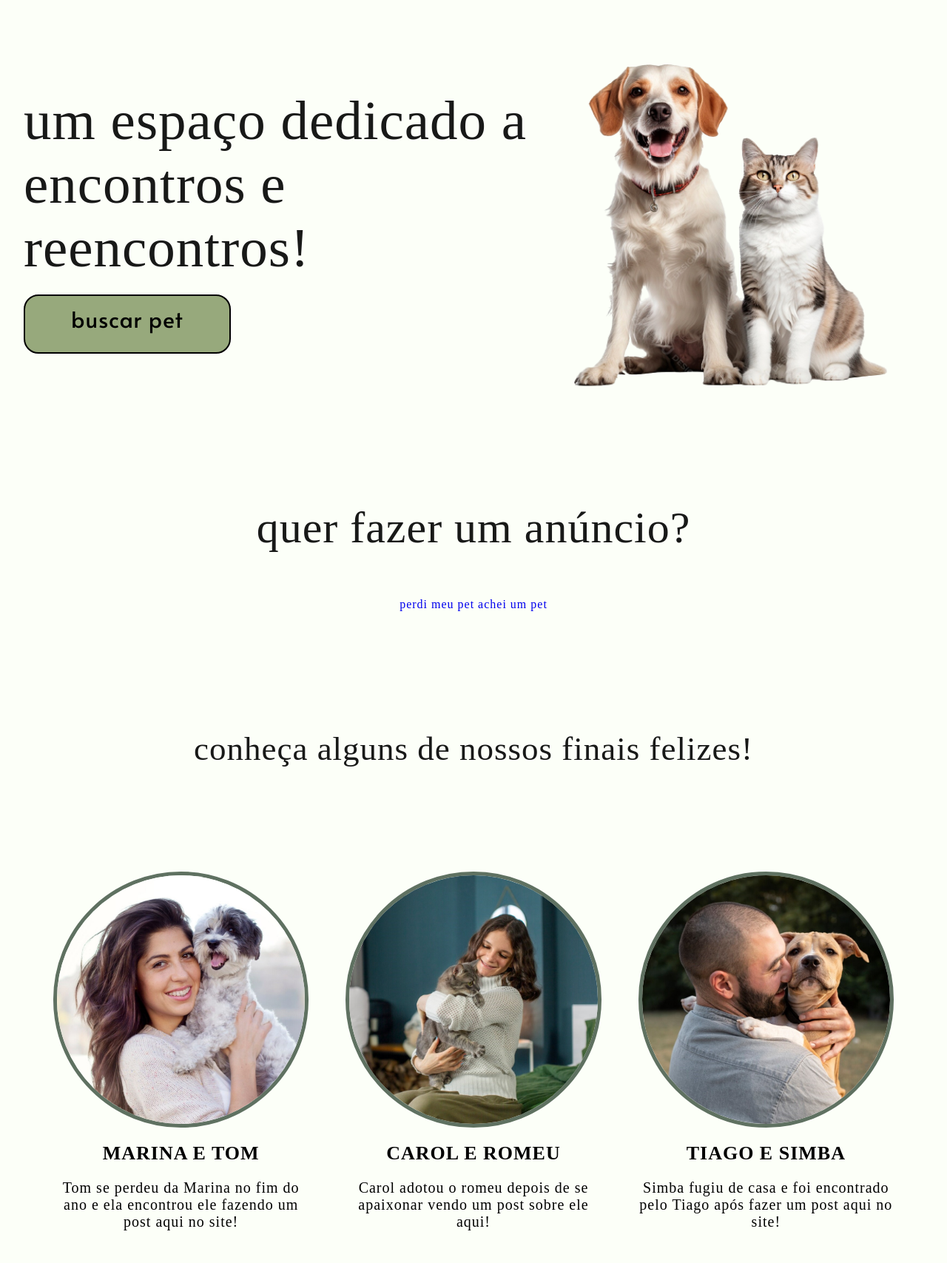
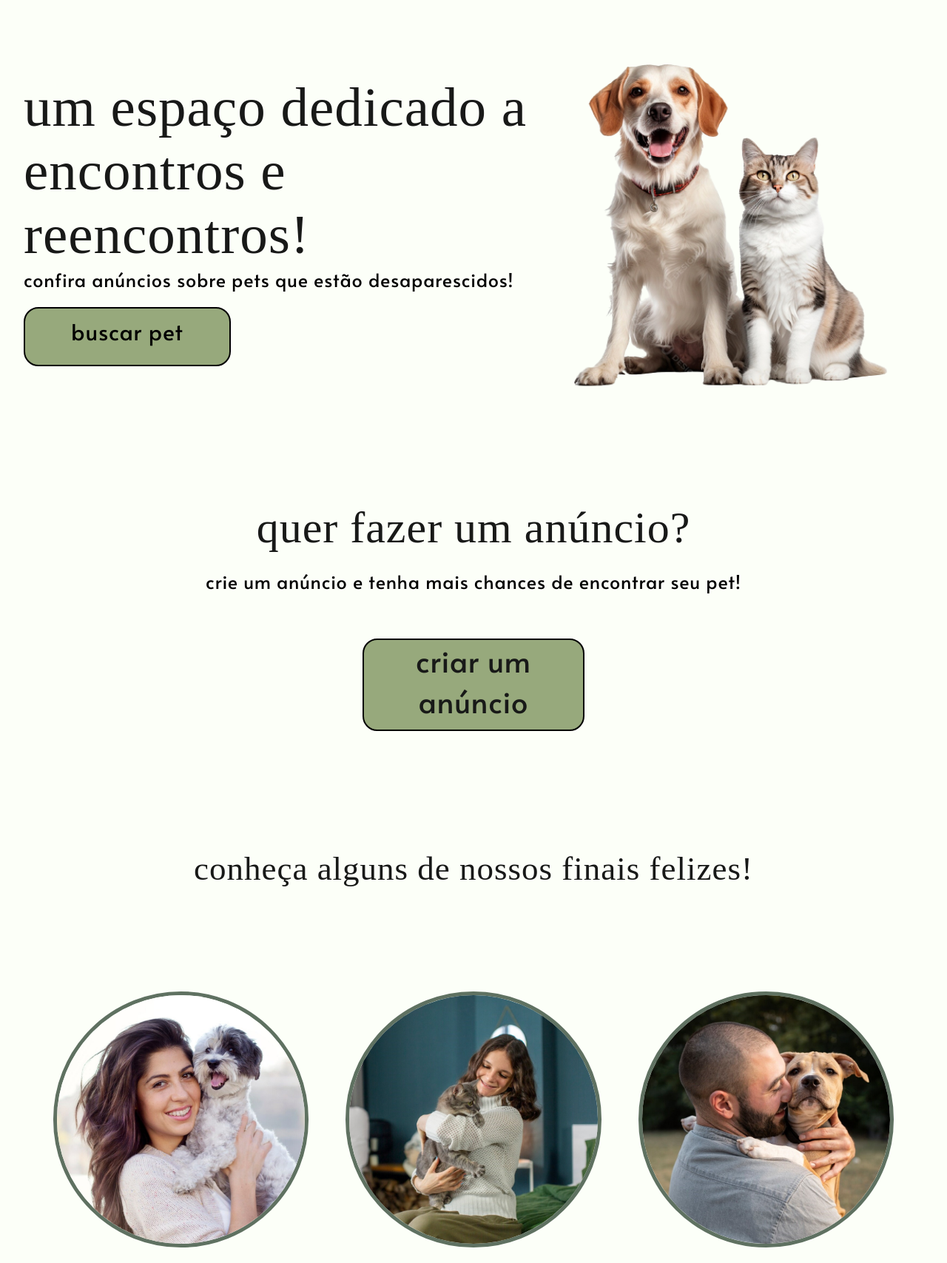
Before and after one commit to ICEI-PUC-Minas-PMV-SI/pmv-si-2023-2-pe1-t1-sospet, a PHP site: page /home.php in a window 1280 px wide. Shown: the part 125-1832 px from the top of the page at 74% size. Run offline with PHP 8.4, Linux system fonts and the light colour scheme; some web fonts are replaced.

Commit message:
Update home.php

```diff
--- a/src/home.php
+++ b/src/home.php
@@ -1,24 +1,10 @@
-<?php
-    session_start();
-
-    if ($_SERVER["REQUEST_METHOD"] == "POST") {
-
-        $_SESSION["usuario_autenticado"] = true;
-
-        header("Location: home.php");
-        exit();
-    }
-
-        $botao_visivel = !isset($_SESSION["usuario_autenticado"]) || $_SESSION["usuario_autenticado"] !== true;
-
-?>
-
 <!DOCTYPE html>
 <html lang="pt-br">
 
 <head>
     <meta charset="UTF-8">
     <meta name="viewport" content="width=device-width, initial-scale=1.0">
+    <meta http-equiv="Content-Type" content="text/html; charset=utf-8">
     <meta name="description" content="Um espaço para o encontro e reencontro de pets perdidos!">
 
     <title>sos pet</title>
@@ -34,8 +20,8 @@
         <nav class="cabecalho-menu">
             <a href="#home" class="cabecalho-menu-item1">sobre</a>
             <a href="#pet" class="cabecalho-menu-item2">pet</a>
-            <a href="#relato" class="cabecalho-menu-item3">relatos</a>
-            <div class="login-botao" <?php if (!$botao_visivel) echo 'style="display:none;"'; ?>>
+            <a href="#relatos" class="cabecalho-menu-item3">relatos</a>
+            <div class="login-botao">
                 <a href="login.php" class="cabecalho-menu-item4">login/cadastro</a>
             </div>
         </nav>
@@ -45,6 +31,7 @@
         <section id="home" class="home-inicio">
             <div class="home-apresentacao">
                 <h1 class="home-escrito">um espaço dedicado a encontros e reencontros!</h1>
+                <p>confira anúncios sobre pets que estão desaparescidos!</p>
                 <a href="feed.php" class="home-botao"> buscar pet</a>
             </div>
                 <img class="home-inicio-imagem" src="img\inicio.png" alt="Imagem Home Gato">
@@ -52,19 +39,17 @@
 
         <section id="pet" class="pet">
             <h2 class="pet-titulo">quer fazer um anúncio? </h2>
+            <p>crie um anúncio e tenha mais chances de encontrar seu pet!</p>
         <div class="pet-botoes">
-            <a href="cadastro-perdi.php" class="botao-perdi">perdi meu pet</a>
-            <a href="cadastro-achei.php" class="botao-achei">achei um pet</a>
+            <a href="cadastro.php" class="botao">criar um anúncio</a>
         </div>
         </section>
 
-        <section id="relato" class="relato">
            <div class="relato-titulo">
             <h3>conheça alguns de nossos finais felizes!</h3>
            </div>
-        </section>
 
-        <section class="relatos">
+           <section id="relatos" class="relatos">
         <div class="container">
             <div class="relato1">
                 <img src="img\relato1.jpg" alt="marina e filo">
@@ -96,7 +81,8 @@
 
         <section class="adocao">
             <h4 class="adocao-titulo">você também pode adotar um pet!</h4>
-            <a href="feed.html" class="adocao-botao">encontrar um pet para adoção</a>
+            <p>encontre um pet que está perdido e precisando de um lar!</p>
+            <a href="feed.php" class="adocao-botao">encontrar um pet para adoção</a>
         </section>
 
     </main>
```
